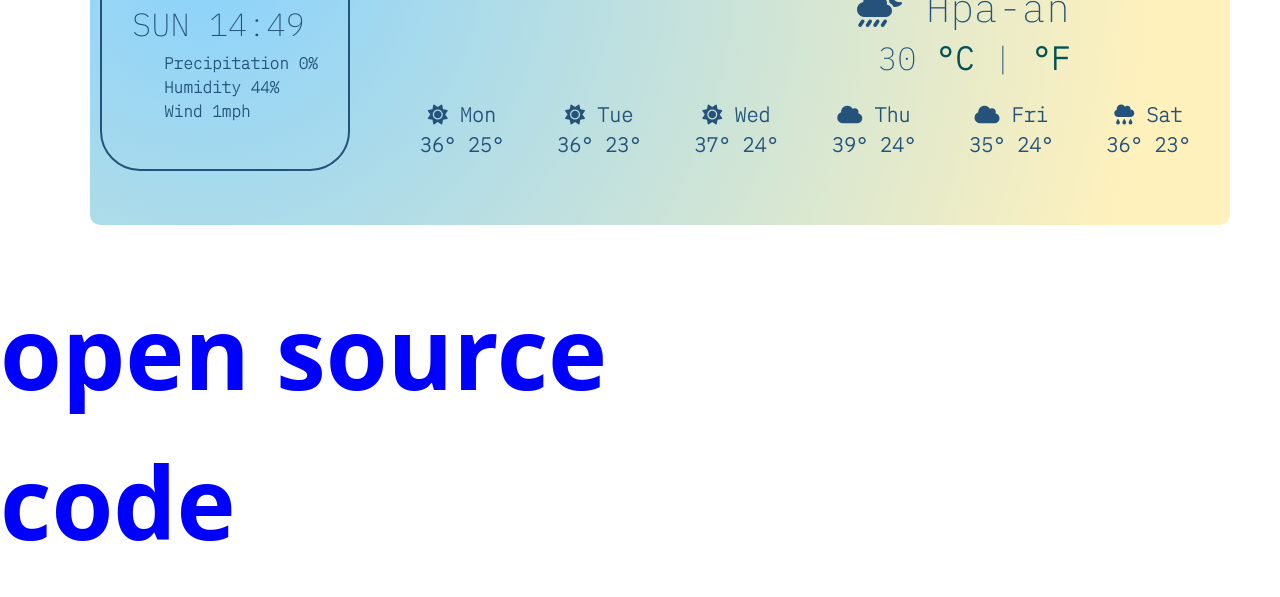
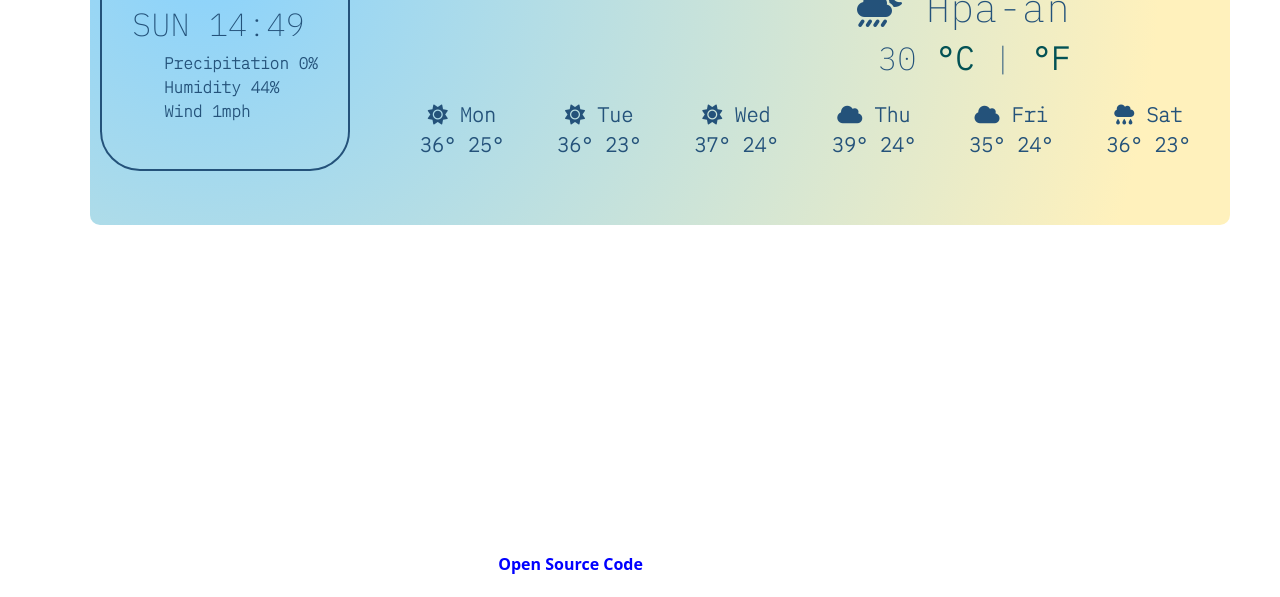
Before and after one commit to Wine-cap/wineislearning-weather-project, a plain HTML site: page index.html in a window 1280 px wide. Shown: the part 203-800 px from the top of the page. Drawn offline with nearby package versions, Linux system fonts and the light colour scheme; a web font is replaced by a local one.

Commit message:
Update index.html

```diff
--- a/index.html
+++ b/index.html
@@ -126,7 +126,6 @@ ul {
   right: 150px;
 }
 .github-link{color:blue;
-              font-size: 100px;
             font-weight: bold;
             text-decoration-line:none ;}
 .github-link:hover{cursor: pointer;
@@ -213,7 +212,7 @@ ul {
         <li>Wind <span class="Wind"> 1mph</span></li>
       </ul>
     </div>
-    <p><a href="https://github.com/Wine-cap/wineislearning-weather-project" class="github-link" target="_blank">open source code</a> by Wint War Wine</p>
+    <p><a href="https://github.com/Wine-cap/wineislearning-weather-project" class="github-link" target="_blank">Open Source Code</a> by Wint War Wine</p>
 
     <script src="src/index.js"></script>
   </body>
```
